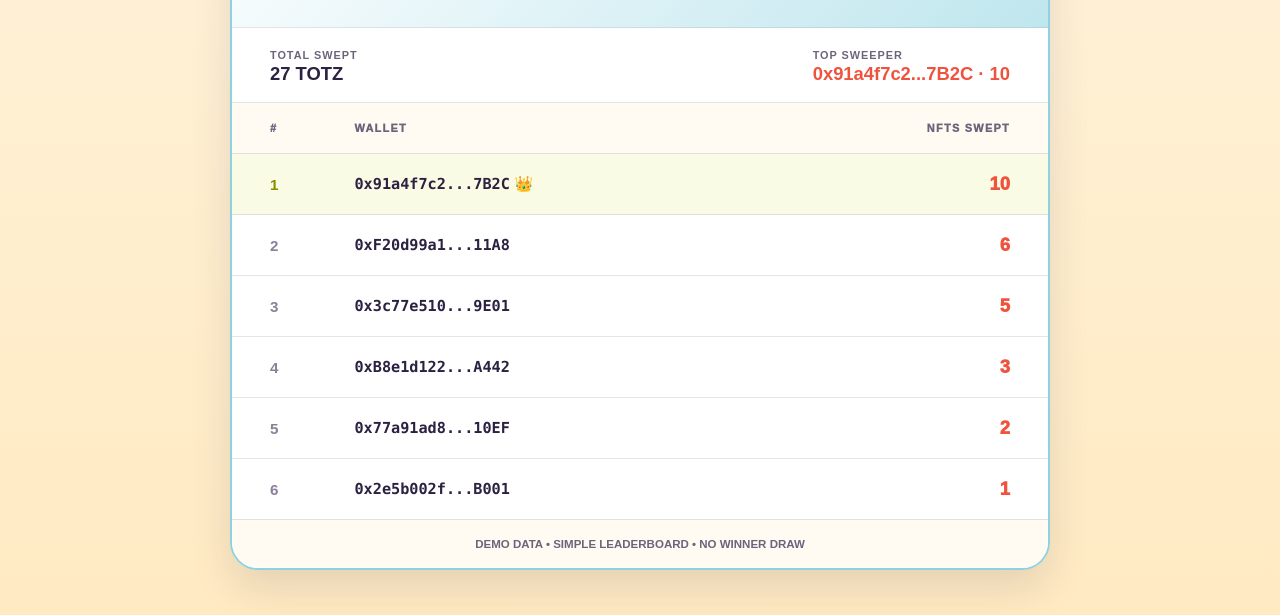
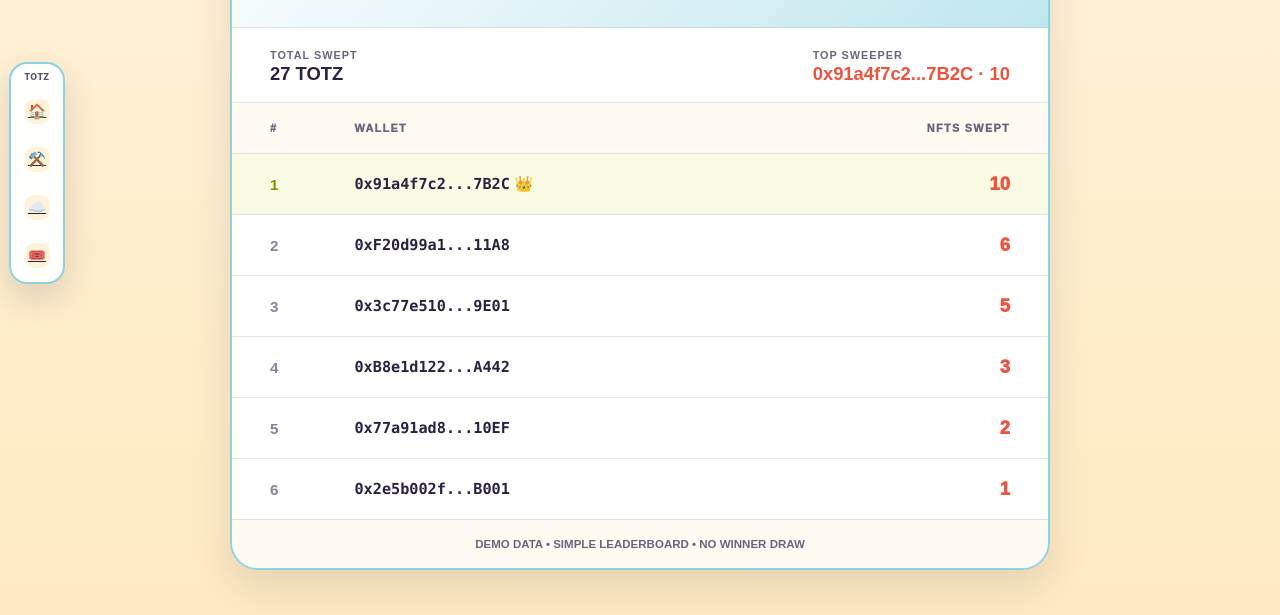
Before and after one commit to aitchrif/TOTZ, a website: page sweep-demo.html in a window 1280 px wide. Shown: the part 227-842 px from the top of the page. Drawn offline with Linux system fonts and the light colour scheme.

Commit message:
Show global TOTZ shell on sweep demo

```diff
--- a/sweep-demo.html
+++ b/sweep-demo.html
@@ -74,5 +74,6 @@ function render(){
 }
 render();
 </script>
+<script src="/totz-ui-brand.js?v=2"></script>
 </body>
 </html>
```
